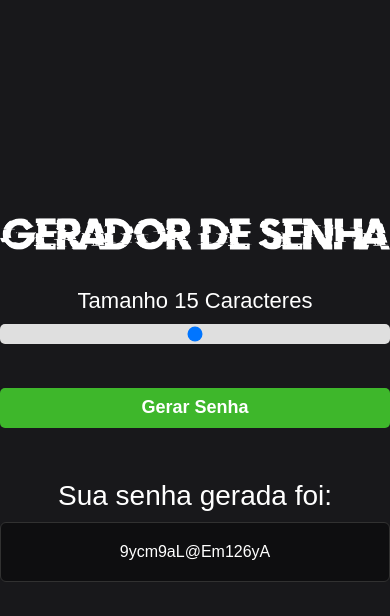
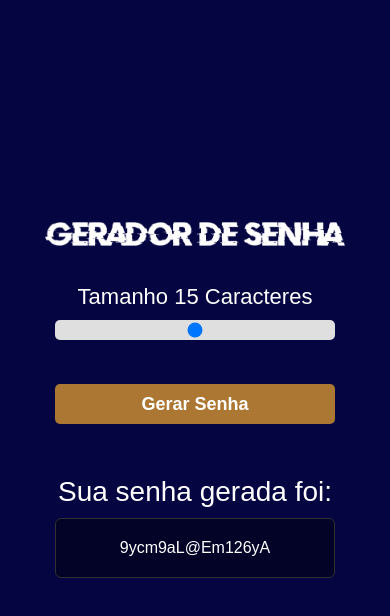
Before and after one commit to danielolivermoco/gerador-de-senha, a plain HTML site: page index.html in a window 390 px wide. Both pictures are taken after a click on the button "Gerar Senha". Drawn offline with Linux system fonts and the light colour scheme.

Commit message:
fotos adicionadas para o readme

```diff
--- a/index.html
+++ b/index.html
@@ -6,7 +6,7 @@
     <meta name="viewport" content="width=device-width, initial-scale=1.0">
     <meta name="keywords" content="Gerador de senhas, gerador password">
     <link rel="stylesheet" href="style.css">
-    <script src="scripts.js" defer></script>
+
     <title>Gerador de Senha</title>
 </head>
 
@@ -31,5 +31,6 @@
     </div>
 
 </body>
+<script src="scripts.js"></script>
 
 </html>
--- a/style.css
+++ b/style.css
@@ -6,7 +6,7 @@
 }
 
 body {
-    background-color: #18181b;
+    background-color: #050542;
     width: 100%;
     height: 100vh;
     display: flex;
@@ -43,7 +43,7 @@ body {
 
 .button-cta {
     height: 40px;
-    background-color: #3eb72b;
+    background-color: #ac7732;
     border: none;
     border-radius: 5px;
     cursor: pointer;
@@ -72,7 +72,7 @@ body {
 
 .password {
     height: 60px;
-    background-color: rgba(0,0,0, 0.40);
+    background-color: rgba(0, 0, 0, 0.40);
     border-radius: 6px;
     display: flex;
     align-items: center;
@@ -108,4 +108,59 @@ body {
     visibility: visible;
     bottom: 50px;
     opacity: 1;
-} /* Quando passar o mouse vai aparecer*/
+}
+
+/* Quando passar o mouse vai aparecer #18181b;*/
+
+@media screen and (max-width: 1200px) {
+    .logo {
+        max-width: 400px;
+        margin-bottom: 24px;
+    }
+
+    .container-input {
+        max-width: 380px;
+        margin: 14px 0;
+        text-align: center;
+    }
+
+    .container-password {
+        max-width: 380px;
+    }
+}
+
+@media screen and (max-width: 768px) {
+
+    .logo {
+        max-width: 400px;
+        margin-bottom: 24px;
+    }
+
+    .container-input {
+        max-width: 380px;
+        margin: 14px 0;
+        text-align: center;
+    }
+
+    .container-password {
+        max-width: 380px;
+    }
+}
+
+@media screen and (max-width: 425px) {
+
+    .logo {
+        max-width: 300px;
+        margin-bottom: 24px;
+    }
+
+    .container-input {
+        max-width: 280px;
+        margin: 14px 0;
+        text-align: center;
+    }
+
+    .container-password {
+        max-width: 280px;
+    }
+}
```
Also changed, not shown: assets/senha1.png (added), assets/senha2.png (added), assets/senha3.png (added).
